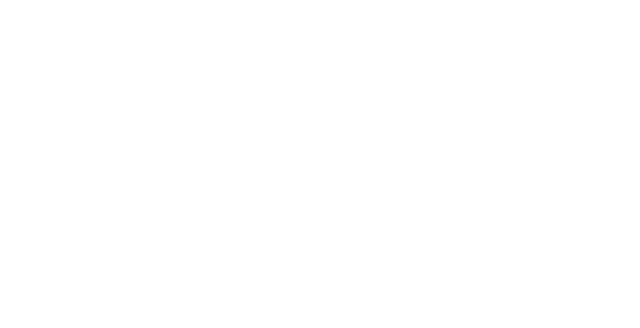
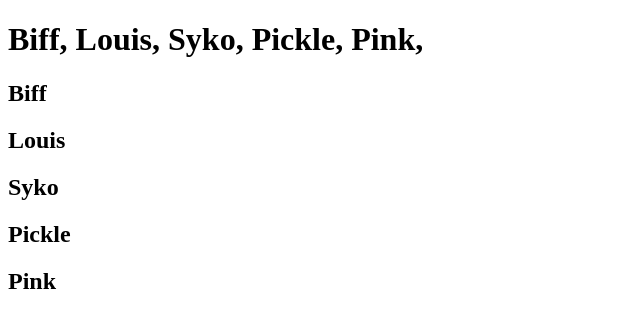
Before and after one commit to Junochop/jsObjectsFunctions, a plain HTML site: page index.html in a window 1280 px wide. Shown: the whole page, without its empty margins (0-640 px from the left). Drawn offline with Linux system fonts and the light colour scheme.

Commit message:
challenge 1 added

```diff
--- a/index.html
+++ b/index.html
@@ -9,6 +9,7 @@
 
 </head>
 <body>
+    <div id="pet-names"></div>
 <script src="main.js"></script>
 </body>
 </html>
--- a/main.js
+++ b/main.js
@@ -1 +1,64 @@
-console.log("hi");
+console.log("hi");//WHat is an object
+var favAnimal = {
+    name: "zoe",
+    animal: "cat"
+
+};
+
+console.log (favAnimal.animal, favAnimal['animal']);
+
+
+
+var instructorsPets = [
+    {
+        instructorName: "Zoe",
+        petName: "Biff",
+        animalType: "evil cat",
+        isFavorite: true
+    },
+    {
+        instructorName: "Pam",
+        petName: "Louis",
+        animalType: "drunk cat",
+        isFavorite: true
+    },
+    {
+        instructorName: "Zack",
+        petName: "Syko",
+        animalType: "crazy cat",
+        isFavorite: false
+    },
+    {
+        instructorName: "Hock",
+        petName: "Pickle",
+        animalType: "lazy cat",
+        isFavorite: true
+    },
+    {
+        instructorName: "Mary",
+        petName: "Pink",
+        animalType: "singing cat",
+        isFavorite: true
+    }
+
+
+];
+
+console.log("instructor pets", instructorsPets);
+
+//Challenge 1:
+//div with id "pet-names"
+//loop through insturctorPet and pring petName as h1 tag
+
+var newPetName = " ";
+for (var i = 0; i < instructorsPets.length; i++){
+
+    newPetName += instructorsPets[i].petName + ", ";
+    document.getElementById("pet-names").innerHTML = "<h1>" + newPetName + "</h1>";
+
+}
+// option 1
+var petDiv = document.getElementById("pet-names");
+for (var j =0; j < instructorsPets.length; j++){
+    petDiv.innerHTML += "<h2>" + instructorsPets[j].petName + "</h2>";
+}
```
